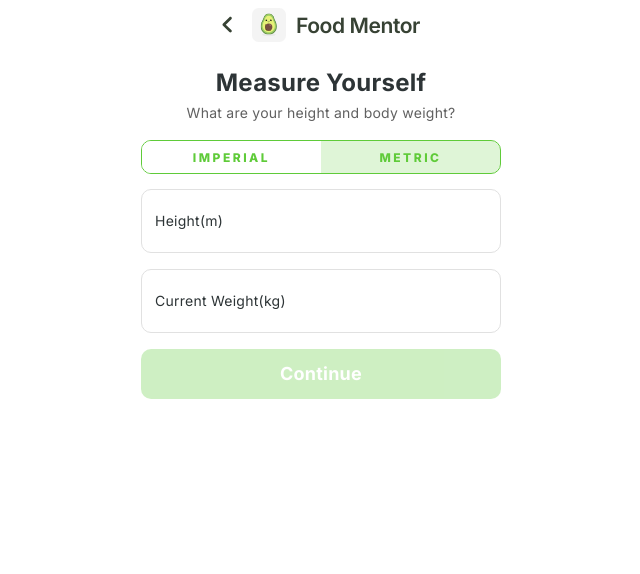
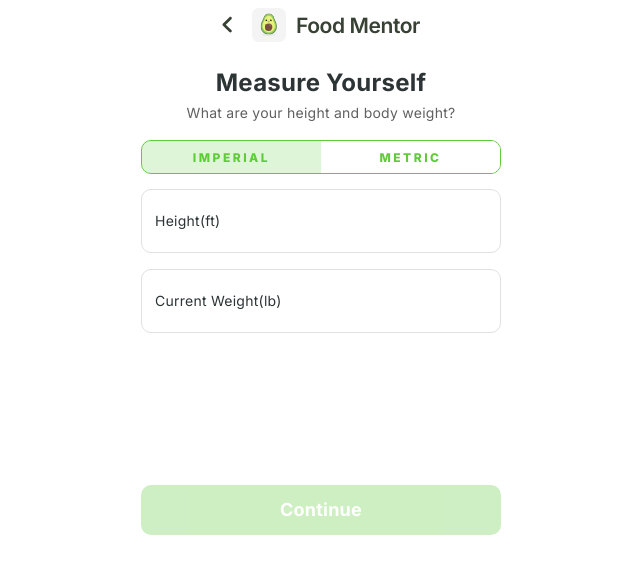
Before and after one commit to MShmatok/fitness-lady, a React (Create React App) app: page /fitness-lady/measure in a window 1280 px wide. Shown: the top 574 px of the page, without its empty margins (319-959 px from the left). Built offline with nearby package versions, Linux system fonts and the light colour scheme.

Commit message:
fix maket

```diff
--- a/src/Pages/Measure/Measure.jsx
+++ b/src/Pages/Measure/Measure.jsx
@@ -12,7 +12,9 @@ import { useMyContext } from 'js/useContext';
 const Measure = () => {
   const { data, updateData } = useMyContext();
   console.log(data);
-  const [isImperial, setImperial] = useState(data.units === 'Imperial');
+  const [isImperial, setImperial] = useState(() => {
+    return data.units === 'Imperial' || !data.units;
+  });
   const navigate = useNavigate();
 
   const togglerHandler = e => {
--- a/src/components/FormaMeasure/FormaMeasure.styled.js
+++ b/src/components/FormaMeasure/FormaMeasure.styled.js
@@ -7,6 +7,10 @@ export const FormaMeasureST = styled.form`
   align-items: flex-start;
   gap: ${prop => prop.$gap || '16px'};
   width: 100%;
+
+  button {
+    margin-top: 136px;
+  }
 `;
 
 export const FormLabel = styled.label`
```
